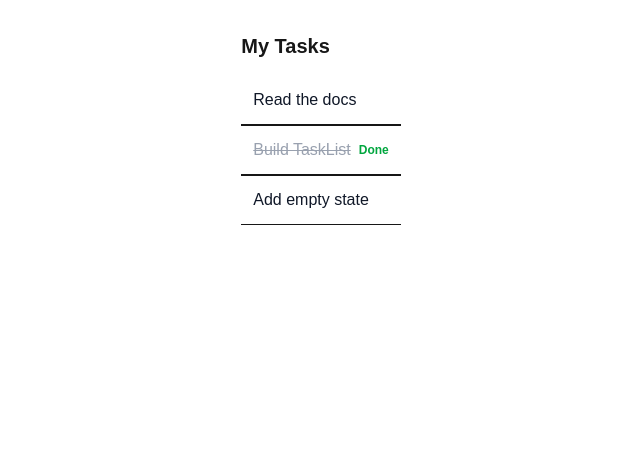
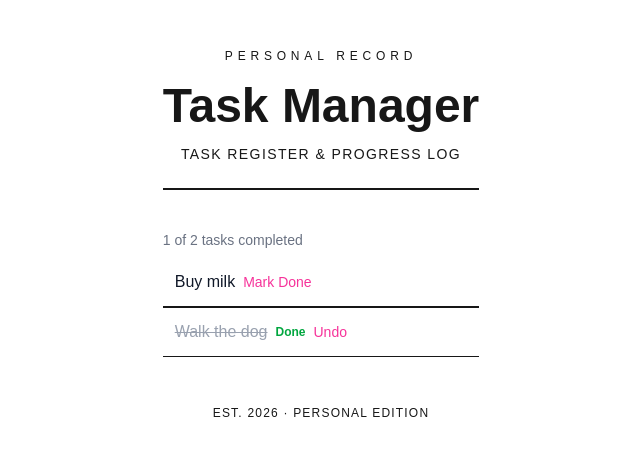
Before and after one commit to syserrano/task-manager, a Next.js app: page / in a window 1280 px wide. Shown: the top 456 px of the page, without its empty margins (319-959 px from the left). Built offline with nearby package versions, Linux system fonts and the light colour scheme.

Commit message:
Created TaskBoard

```diff
--- a/src/app/page.js
+++ b/src/app/page.js
@@ -1,19 +1,36 @@
 import TaskCard from '@/components/TaskCard';
 import TaskList from '@/components/TaskList';
+import TaskBoard from '@/components/TaskBoard';
 
-const tasks = [
-  { id: 1, title: 'Read the docs', done: false },
-  { id: 2, title: 'Build TaskList', done: true },
-  { id: 3, title: 'Add empty state', done: false },
-];
 
-<TaskList tasks={tasks} />
+<TaskBoard />
 
 export default function HomePage() {
   return (
-    <div className="max-w-md mx-auto mt-8">
-      <h1 className="text-xl font-bold mb-4">My Tasks</h1>
-      <TaskList tasks={tasks} />
-    </div>
+    <main className="relative z-10 min-h-screen px-4 py-12 max-w-2xl mx-auto">
+
+      {/* Page header — purely decorative, rendered on the server */}
+      <header className="mb-10 text-center border-b-2 pb-6" style={{ borderColor: "var(--color-ink)" }}>
+
+        <p className="text-xs tracking-[0.4em] uppercase mb-3" style={{ color: "var(--color-muted)" }}>
+          Personal Record
+        </p>
+        <h1
+          className="text-5xl font-bold mb-2 leading-tight"
+          style={{ fontFamily: "var(--font-display)", color: "var(--color-ink)" }}
+        >
+          Task Manager
+        </h1>
+        <p className="text-sm tracking-widest uppercase" style={{ color: "var(--color-muted)" }}>
+          Task Register &amp; Progress Log
+        </p>
+      </header>
+
+      <TaskBoard />
+
+      <footer className="mt-12 text-center text-xs tracking-widest uppercase" style={{ color: "var(--color-border)" }}>
+        Est. {new Date().getFullYear()} · Personal Edition
+      </footer>
+    </main>
   );
 }
--- /dev/null
+++ b/src/components/TaskBoard.js
@@ -0,0 +1,31 @@
+'use client';
+
+import { useState } from 'react';
+import TaskList from './TaskList';
+
+export default function TaskBoard() {
+    const [tasks, setTasks] = useState(
+        [{ id: 't1', title: 'Buy milk', done: false },
+        { id: 't2', title: 'Walk the dog', done: true }]);
+
+    function handleToggle(id){
+        setTasks(tasks.map((t) =>
+            t.id === id ? { ...t, done: !t.done } : t));
+    }
+
+    function handleDelete(id) {
+        setTasks(tasks.filter((t) => t.id !== id));
+    }
+
+    const completedCount = tasks.filter((t) => t.done).length;
+    const totalCount = tasks.length;
+
+    return (
+        <div className="max-w-md mx-auto mt-8">
+            <p className="text-sm text-gray-500 mb-2">
+                {completedCount} of {totalCount} tasks completed
+            </p>
+            <TaskList tasks={tasks} onToggle={handleToggle} onDelete={handleDelete} />
+        </div>
+    );
+}
--- a/src/components/TaskCard.js
+++ b/src/components/TaskCard.js
@@ -1,4 +1,18 @@
-export default function TaskCard({ title, done }) {
+'use client';
+
+export default function TaskCard({ title, done, onToggle }) {
+  const rowBg = done ? "var(--color-done-bg)" : "transparent";
+
+  const titleStyle = {
+    // line-through and reduced opacity signal completion without
+    // removing the task from the visible list (unless filtered away).
+    textDecoration: done ? "line-through" : "none",
+    opacity:        done ? 0.5 : 1,
+    color:          done ? "var(--color-muted)" : "var(--color-ink)",
+    fontFamily:     "var(--font-display)",
+    transition:     "all 0.2s ease",
+  };
+
   return (
     <div className="flex items-center gap-2 p-3 border-b">
       <span
@@ -7,5 +21,11 @@ export default function TaskCard({ title, done }) {
         {title}                       {/* {} escapes into JS */}
       </span>
       {done && (<span className="text-green-600 text-xs font-bold">Done</span>)}
+      <button
+        className="text-sm text-pink-500 hover:text-pink-700"
+        onClick={onToggle}
+      >
+        {done ? "Undo" : "Mark Done"}
+      </button>
     </div>
 )}
--- a/src/components/TaskList.js
+++ b/src/components/TaskList.js
@@ -1,6 +1,9 @@
+'use client';
+import { useState } from 'react';
+
 import TaskCard from "@/components/TaskCard";
 
-export default function TaskList({ tasks }) {
+export default function TaskList({ tasks, onToggle, onDelete }) {
     if (tasks.length === 0) {
         return <p className="text-gray-500">No tasks found.</p>;
     }
@@ -8,7 +11,7 @@ export default function TaskList({ tasks }) {
         <ul className="divide-y">
             {tasks.map((task) => (
                 <li key={task.id}>
-                    <TaskCard title={task.title} done={task.done} />
+                    <TaskCard title={task.title} done={task.done} onToggle={() => onToggle(task.id)} onDelete={() => onDelete(task.id)} />
                 </li>
             ))}
         </ul>
```
Also changed, not shown: src/components/AddTaskForm.js (added).
